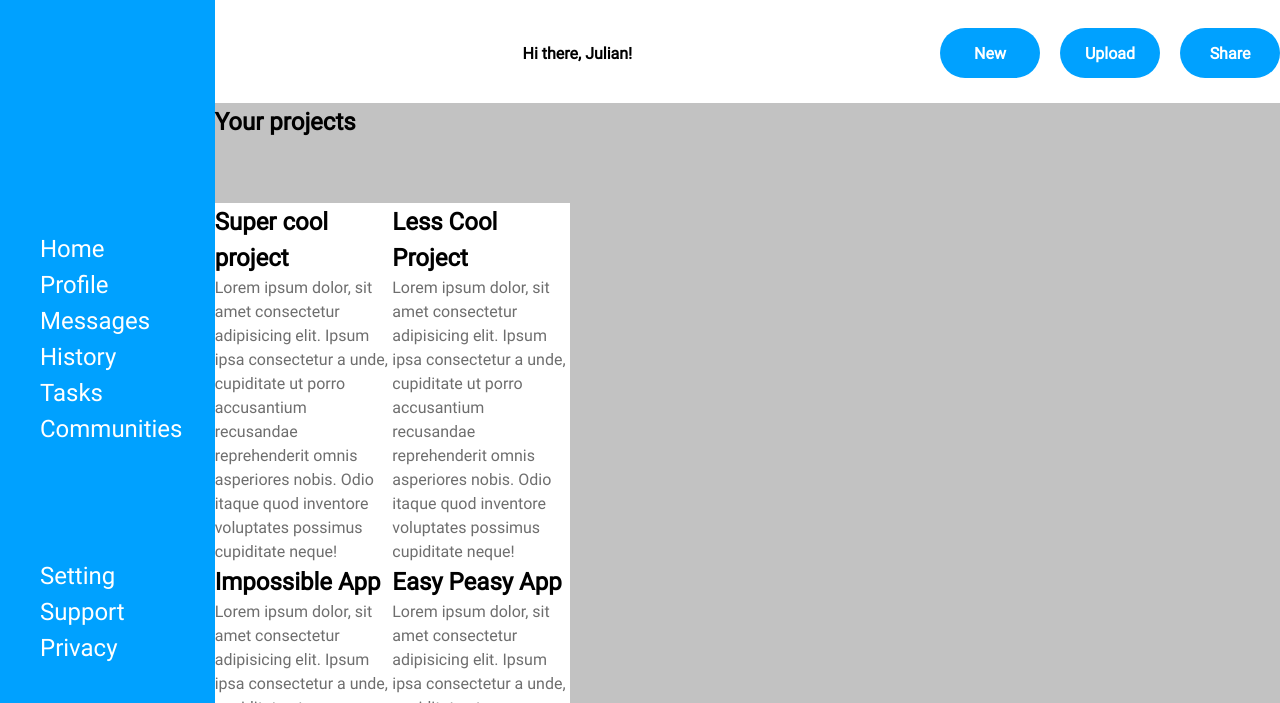
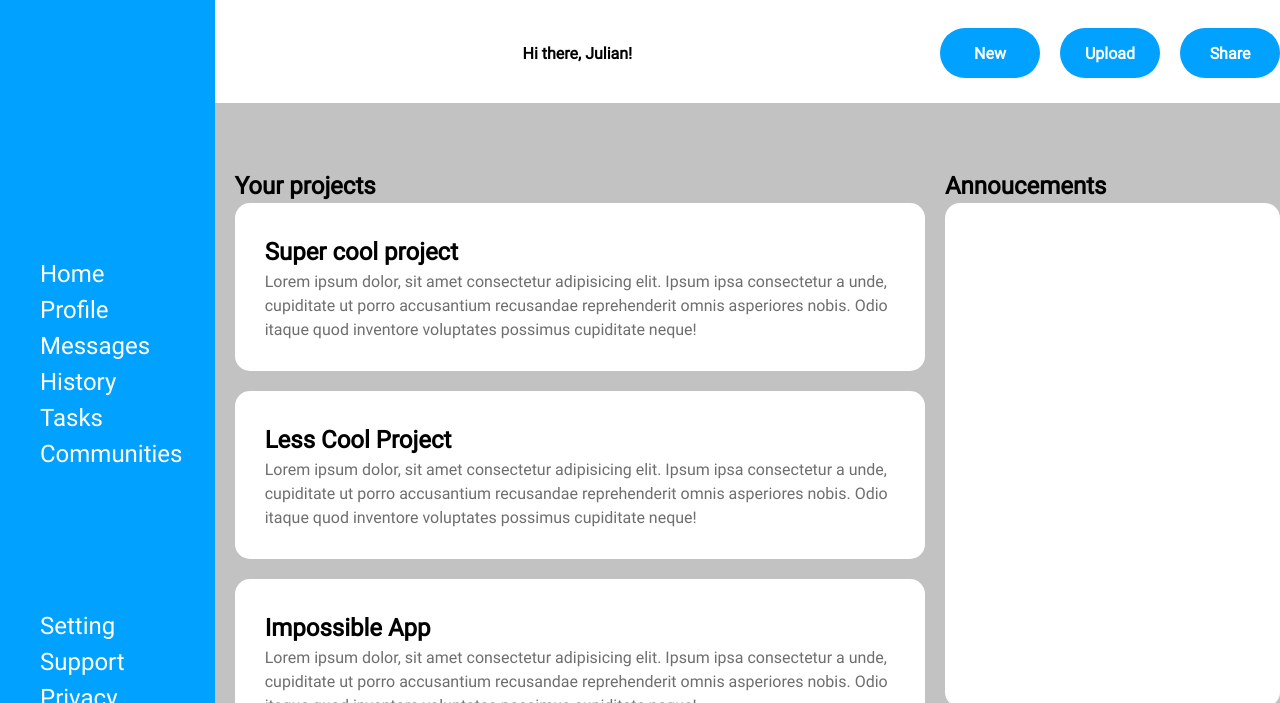
Before and after one commit to Julczan/odin_dashboard, a plain HTML site: page index.html in a window 1280 px wide. Shown: the part 97-800 px from the top of the page. Drawn offline with Linux system fonts and the light colour scheme.

Commit message:
layout done

```diff
--- a/index.html
+++ b/index.html
@@ -35,6 +35,7 @@
     </div>
     <div class="main-content">
       <span class="heading">Your projects</span>
+      <span class="heading">Annoucements</span>
       <div class="projects">
         <div class="card">
           <div class="heading">Super cool project</div>
@@ -91,8 +92,11 @@
           </span>
         </div>
       </div>
-      <div class="annoucements"></div>
-      <div class="trending"></div>
+      <div class="right-side">
+        <span class="heading">Trending</span>
+        <div class="annoucements"></div>
+        <div class="trending"></div>
+      </div>
     </div>
   </body>
 </html>
--- a/styles.css
+++ b/styles.css
@@ -92,6 +92,7 @@ body {
   background-color: black;
   display: grid;
   height: 100vh;
+  width: 100vw;
   grid-template-columns: 1fr 5fr;
   grid-template-rows: 200px 1fr;
 }
@@ -156,8 +157,9 @@ button {
 
 .projects {
   display: grid;
-  grid-template-columns: repeat(2, 1fr);
+  grid-template-columns: repeat(auto-fit, minmax(350px, 1fr));
   grid-column: 1;
+  gap: 20px;
 }
 .heading {
   font-size: 1.5rem;
@@ -167,11 +169,33 @@ button {
   color: hsl(0, 0%, 43%);
 }
 
-.card {
+.card,
+.annoucements,
+.trending {
   background-color: white;
+  padding: 30px;
+  border-radius: 15px;
+  margin-left: 20px;
 }
 .main-content {
   display: grid;
-  grid-template-columns: 1fr 2fr;
+  grid-template-columns: 2fr 1fr;
   grid-template-rows: 100px 1fr;
 }
+
+span[class="heading"] {
+  padding-left: 20px;
+  align-self: flex-end;
+}
+
+.right-side {
+  display: grid;
+  grid-template-rows: 1fr 100px 1fr;
+}
+
+.trending {
+  grid-row: 1;
+}
+.annoucements {
+  grid-row: 3;
+}
```
